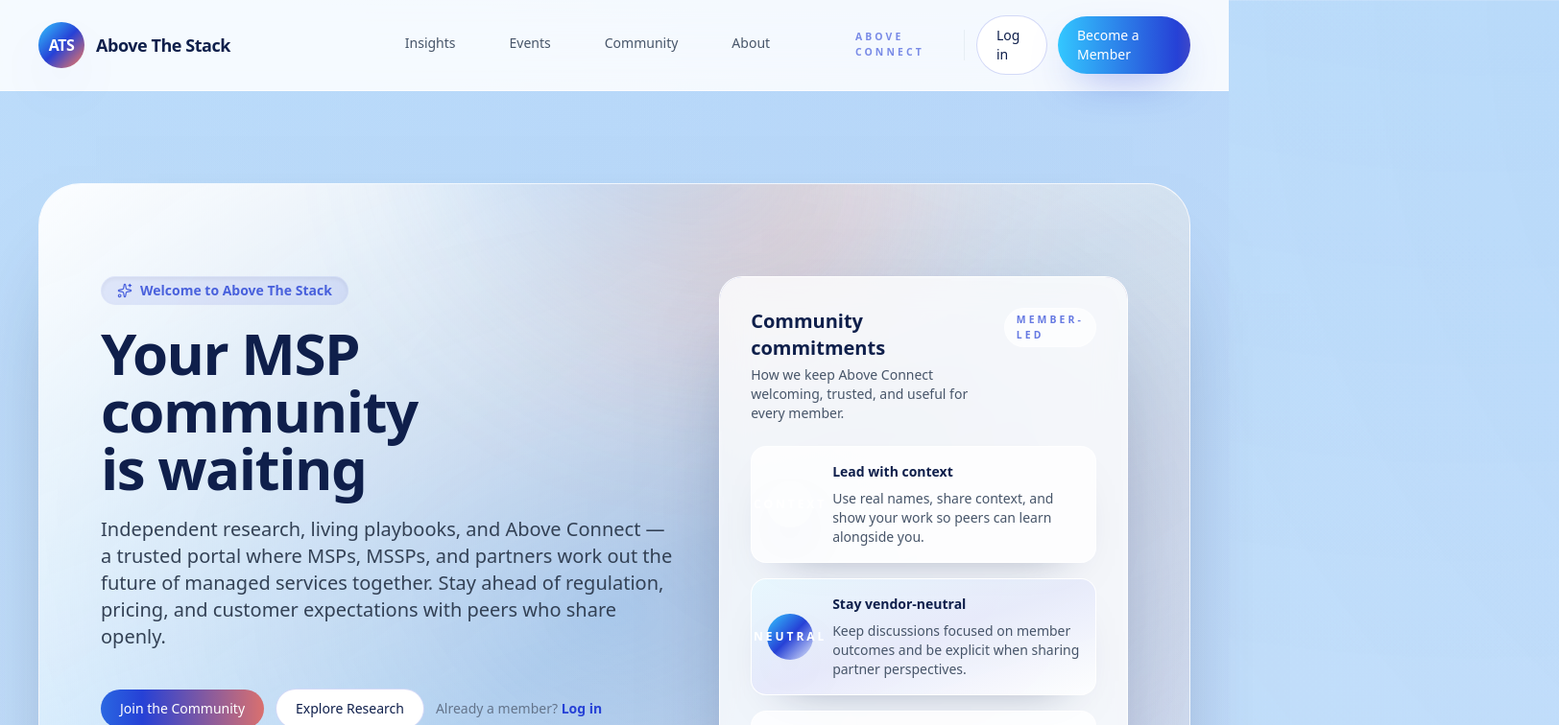
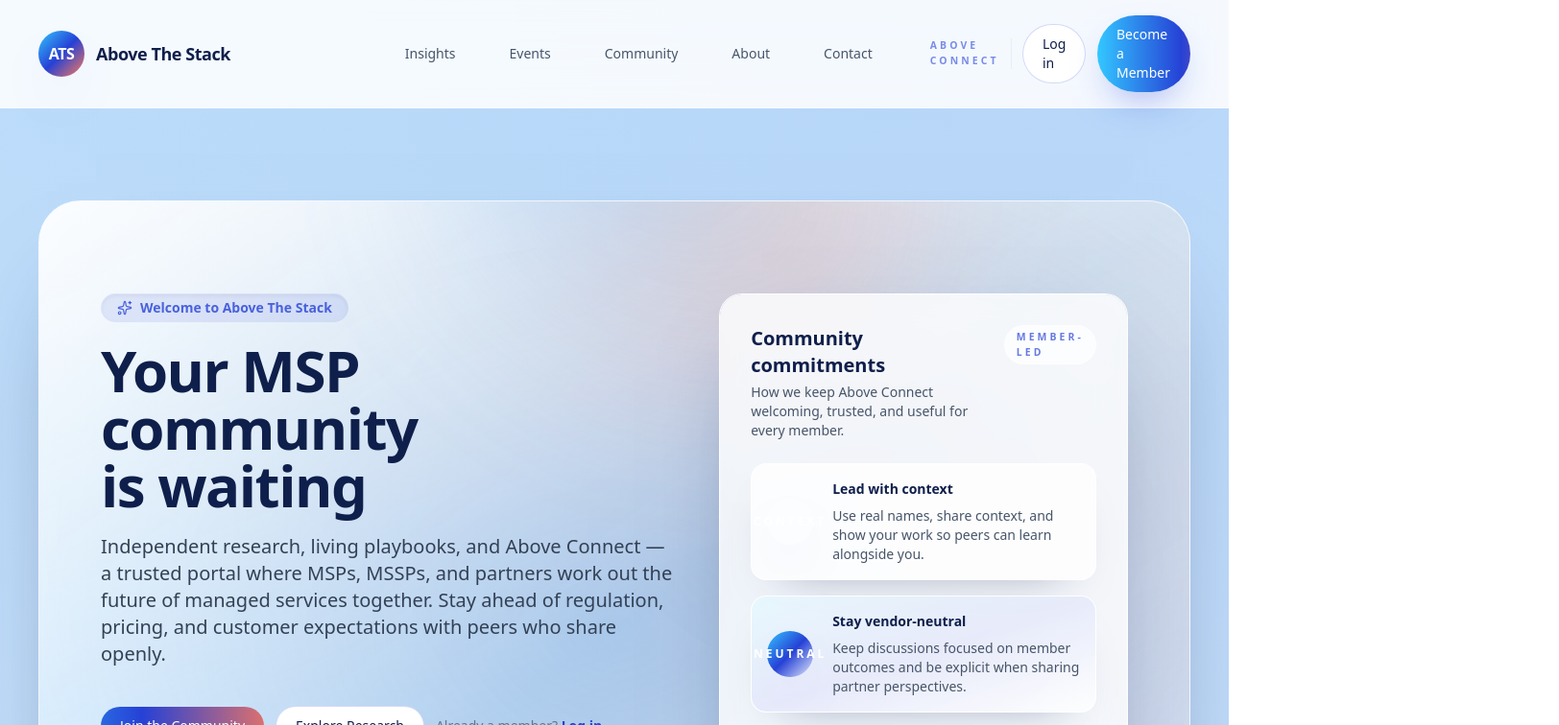
Before and after one commit to TychoLoke/above-the-stack-site, a Next.js app: page / in a window 1280 px wide. Shown: the top 756 px of the page at 96% size, 1624 px wide, since content can reach past the window. Built offline with nearby package versions, Linux system fonts and the light colour scheme; no server answers.

Commit message:
Fix layout overflow and navbar scrolling

```diff
--- a/app/globals.css
+++ b/app/globals.css
@@ -8,7 +8,7 @@
 
 html,
 body {
-  @apply min-h-screen bg-white text-slate-900 antialiased;
+  @apply min-h-screen bg-white text-slate-900 antialiased overflow-x-hidden;
   background-image:
     radial-gradient(circle at 20% -10%, rgba(51, 199, 255, 0.22), transparent 58%),
     radial-gradient(circle at 80% 0%, rgba(38, 65, 214, 0.18), transparent 60%),
--- a/app/layout.tsx
+++ b/app/layout.tsx
@@ -59,7 +59,7 @@ export default function RootLayout({ children }: { children: React.ReactNode })
               <MobileNavigation items={publicNavigation} portalUrl={portalUrl} />
             </div>
             <div className="hidden w-full lg:flex lg:items-center lg:justify-between lg:gap-12">
-              <nav className="flex flex-wrap items-center gap-2 text-sm font-medium text-slate-600 sm:-mx-2 sm:flex-nowrap sm:overflow-x-auto sm:pb-1 lg:mx-0 lg:gap-8">
+              <nav className="flex flex-wrap items-center gap-2 text-sm font-medium text-slate-600 sm:-mx-2 sm:flex-nowrap lg:mx-0 lg:gap-8">
                 {publicNavigation.map((item) => (
                   <Link
                     key={item.href}
```
